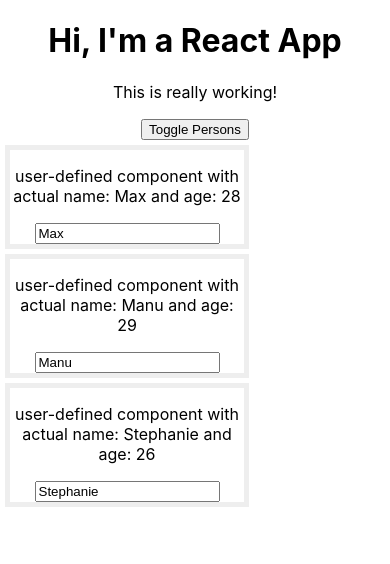
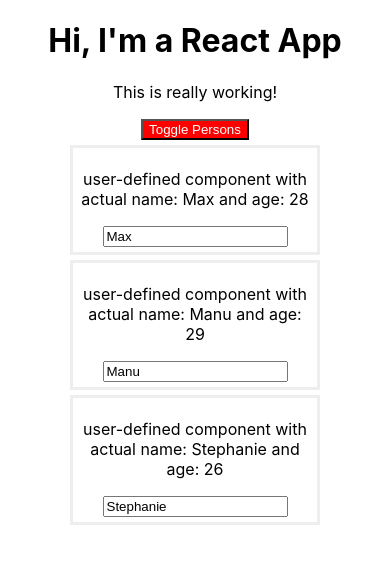
Before and after one commit to Farrukh-Rana/react-course, a React (Create React App) app: page / in a window 390 px wide. Both pictures are taken after a click on the button "Toggle Persons". Shown: the top 564 px of the page. Built offline with nearby package versions, Linux system fonts and the light colour scheme.

Commit message:
Used Radium for Scoped Pseudo styling and media queries

```diff
--- a/package.json
+++ b/package.json
@@ -6,9 +6,11 @@
     "@testing-library/jest-dom": "^4.2.4",
     "@testing-library/react": "^9.5.0",
     "@testing-library/user-event": "^7.2.1",
+    "radium": "^0.26.0",
     "react": "^16.13.1",
     "react-dom": "^16.13.1",
-    "react-scripts": "3.4.1"
+    "react-scripts": "3.4.1",
+    "styled-components": "^5.1.1"
   },
   "scripts": {
     "start": "react-scripts start",
--- a/src/App.js
+++ b/src/App.js
@@ -1,6 +1,7 @@
 import React, { Component } from 'react';
 import './App.css';
 import Person from './Person/Person'
+import Radium, { StyleRoot } from 'radium';
 
 class App extends Component {
   state = {
@@ -38,6 +39,16 @@
   }
 
   render() {
+    const style = {
+      backgroundColor: 'green',
+      color: 'white',
+      cursor: 'pointer',
+      ':hover': {
+        backgroundColor: 'lightgreen',
+        color: 'black'
+      }
+    }
+
     let persons = null;
 
     if (this.state.showPersons) {
@@ -52,17 +63,25 @@
                     />)}
         </div>
       )
+
+      style.backgroundColor = 'red';
+      style[':hover'] = {
+        backgroundColor: 'salmon',
+        color: 'black'
+      }
     }
 
     return (
-      <div className="App">
-        <h1>Hi, I'm a React App</h1>
-        <p>This is really working!</p>
-        <button onClick={this.togglePersons}>Toggle Persons</button>
-        {persons}
-      </div>
+      <StyleRoot>
+        <div className="App">
+          <h1>Hi, I'm a React App</h1>
+          <p>This is really working!</p>
+          <button style={style} onClick={this.togglePersons}>Toggle Persons</button>
+          {persons}
+        </div>
+      </StyleRoot>
     );
   }
 }
 
-export default App;
+export default Radium(App);
--- a/src/Person/Person.css
+++ b/src/Person/Person.css
@@ -1,6 +1,7 @@
 .Person {
     width: 60%;
-    margin: 5px;
-    border: 5px solid #eee;
+    margin: 5px auto;
+    padding: 5px;
+    border: 3px solid #eee;
     text-align: center;
 }
--- a/src/Person/Person.js
+++ b/src/Person/Person.js
@@ -1,13 +1,20 @@
 import React from 'react';
 import './Person.css';
+import Radium from 'radium';
 
 const person = (props) => {
+    const style = {
+        '@media (min-width: 500px)': {
+            width: '450px'
+        }
+    }
+
     return (
-        <div className='Person'>
+        <div className='Person' style={style}>
             <p onClick={props.click}>user-defined component with actual name: {props.name} and age: {props.age} <b>{props.children}</b></p>
             <input onChange={props.changed} value={props.name}/>
         </div>
     );
 }
 
-export default person;
+export default Radium(person);
```
Also changed, not shown: 1 other file (tests, documents, lock files or other folders).
